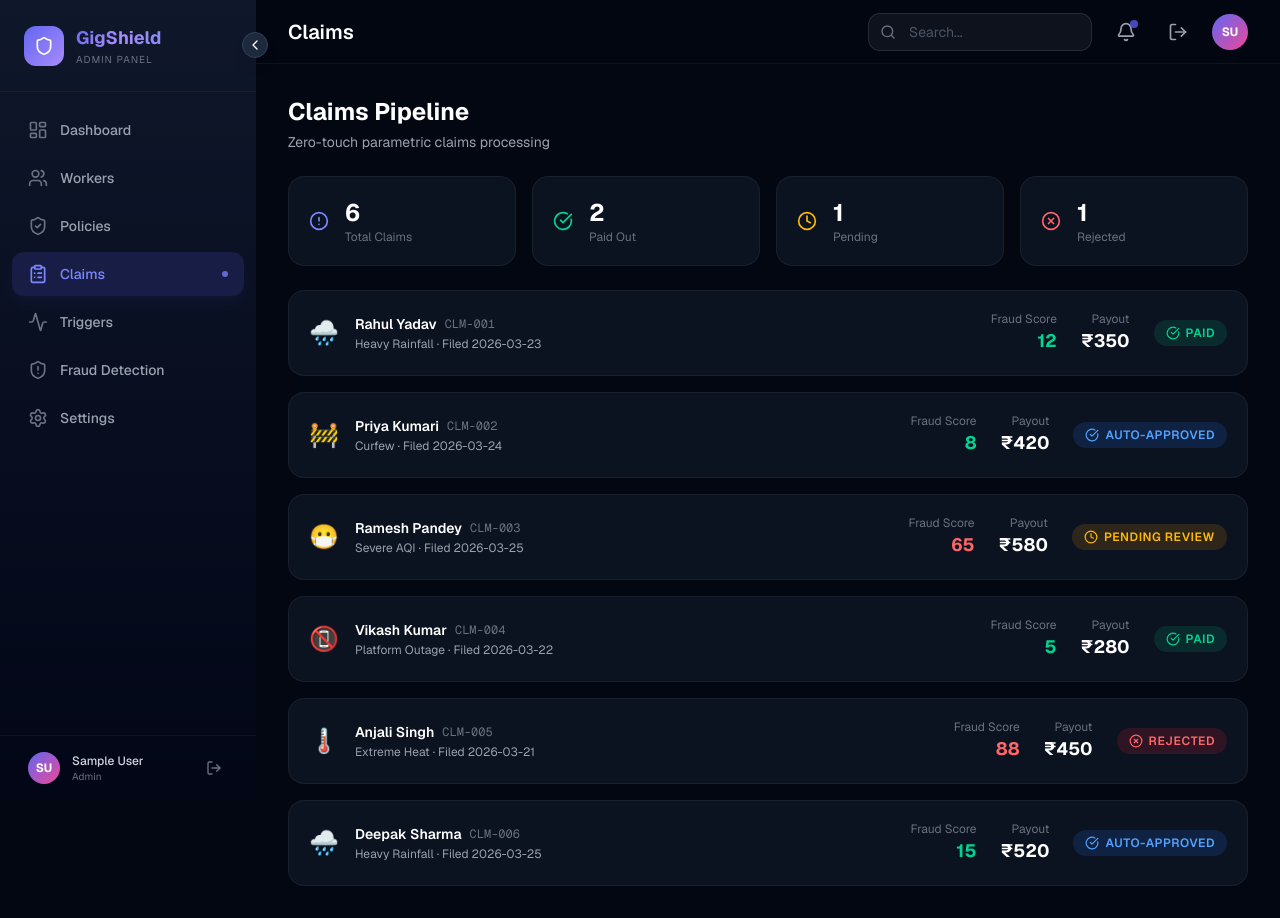
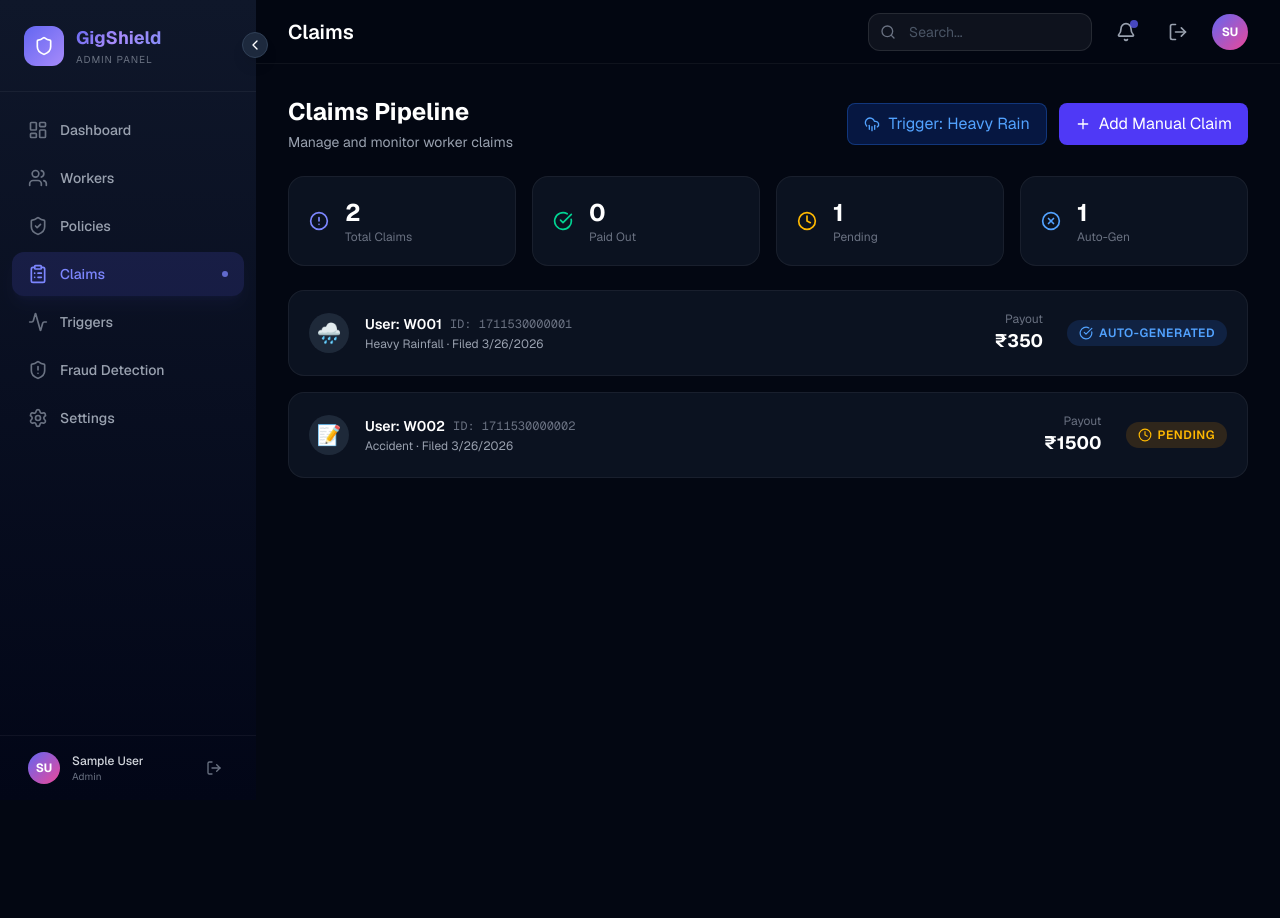
Before and after one commit to ArjunRajputGLA/Guidewire-DEVTrails-Hackathon, a Next.js app: page /admin/claims in a window 1280 px wide. After the commit the page ends 800 px from the top, so only its background shows below. Built offline with nearby package versions, Linux system fonts and the light colour scheme; sample sign-in values are in the browser's storage.

Commit message:
included more locations to be monitored

```diff
--- a/src/app/admin/claims/page.tsx
+++ b/src/app/admin/claims/page.tsx
@@ -1,34 +1,136 @@
 "use client";
-import { claims } from "@/data/mockData";
-import { AlertCircle, CheckCircle, Clock, XCircle } from "lucide-react";
+import { useState, useEffect } from "react";
+import { AlertCircle, CheckCircle, Clock, XCircle, Plus, CloudRain } from "lucide-react";
+import { getClaims, addClaim, Claim } from "@/services/claimService";
 
 export default function ClaimsPage() {
-  const statusConfig: Record<string, { color: string; icon: React.ReactNode; label: string }> = {
-    "paid": { color: "bg-emerald-500/15 text-emerald-400", icon: <CheckCircle className="w-3.5 h-3.5" />, label: "Paid" },
-    "auto-approved": { color: "bg-blue-500/15 text-blue-400", icon: <CheckCircle className="w-3.5 h-3.5" />, label: "Auto-Approved" },
-    "pending-review": { color: "bg-amber-500/15 text-amber-400", icon: <Clock className="w-3.5 h-3.5" />, label: "Pending Review" },
-    "rejected": { color: "bg-red-500/15 text-red-400", icon: <XCircle className="w-3.5 h-3.5" />, label: "Rejected" },
+  const [claimsList, setClaimsList] = useState<Claim[]>([]);
+  const [isManualFormOpen, setIsManualFormOpen] = useState(false);
+  const [newClaimData, setNewClaimData] = useState({ userId: "", reason: "", amount: "" });
+
+  useEffect(() => {
+    loadClaims();
+  }, []);
+
+  const loadClaims = () => {
+    setClaimsList(getClaims());
   };
 
-  const fraudScoreColor = (score: number) => {
-    if (score < 30) return "text-emerald-400";
-    if (score < 60) return "text-amber-400";
-    return "text-red-400";
+  const handleAddClaim = (e: React.FormEvent) => {
+    e.preventDefault();
+    if (!newClaimData.userId || !newClaimData.reason || !newClaimData.amount) return;
+
+    addClaim({
+      userId: newClaimData.userId,
+      reason: newClaimData.reason,
+      amount: Number(newClaimData.amount),
+    });
+
+    setNewClaimData({ userId: "", reason: "", amount: "" });
+    setIsManualFormOpen(false);
+    loadClaims();
+  };
+
+  const handleTriggerHeavyRain = () => {
+    // Auto-generate claims from triggers
+    addClaim({
+      userId: "W" + Math.floor(Math.random() * 1000).toString().padStart(3, '0'),
+      reason: "Weather Disruption",
+      amount: 500,
+      status: "Auto-Generated"
+    });
+    loadClaims();
+  };
+
+  const statusConfig: Record<string, { color: string; icon: React.ReactNode; label: string }> = {
+    "Paid": { color: "bg-emerald-500/15 text-emerald-400", icon: <CheckCircle className="w-3.5 h-3.5" />, label: "Paid" },
+    "Auto-Generated": { color: "bg-blue-500/15 text-blue-400", icon: <CheckCircle className="w-3.5 h-3.5" />, label: "Auto-Generated" },
+    "Pending": { color: "bg-amber-500/15 text-amber-400", icon: <Clock className="w-3.5 h-3.5" />, label: "Pending" },
+    "Rejected": { color: "bg-red-500/15 text-red-400", icon: <XCircle className="w-3.5 h-3.5" />, label: "Rejected" },
+  };
+
+  const getStatusConfig = (status: string) => {
+    return statusConfig[status] || statusConfig["Pending"];
   };
 
   const stats = [
-    { label: "Total Claims", value: claims.length, icon: <AlertCircle className="w-5 h-5 text-indigo-400" /> },
-    { label: "Paid Out", value: claims.filter(c => c.status === "paid").length, icon: <CheckCircle className="w-5 h-5 text-emerald-400" /> },
-    { label: "Pending", value: claims.filter(c => c.status === "pending-review").length, icon: <Clock className="w-5 h-5 text-amber-400" /> },
-    { label: "Rejected", value: claims.filter(c => c.status === "rejected").length, icon: <XCircle className="w-5 h-5 text-red-400" /> },
+    { label: "Total Claims", value: claimsList.length, icon: <AlertCircle className="w-5 h-5 text-indigo-400" /> },
+    { label: "Paid Out", value: claimsList.filter(c => c.status === "Paid").length, icon: <CheckCircle className="w-5 h-5 text-emerald-400" /> },
+    { label: "Pending", value: claimsList.filter(c => c.status === "Pending").length, icon: <Clock className="w-5 h-5 text-amber-400" /> },
+    { label: "Auto-Gen", value: claimsList.filter(c => c.status === "Auto-Generated").length, icon: <XCircle className="w-5 h-5 text-blue-400" /> },
   ];
 
   return (
     <div className="space-y-6 animate-fade-in">
-      <div>
-        <h2 className="text-2xl font-bold text-white">Claims Pipeline</h2>
-        <p className="text-sm text-gray-400 mt-1">Zero-touch parametric claims processing</p>
+      <div className="flex justify-between items-center">
+        <div>
+          <h2 className="text-2xl font-bold text-white">Claims Pipeline</h2>
+          <p className="text-sm text-gray-400 mt-1">Manage and monitor worker claims</p>
+        </div>
+        <div className="flex gap-3">
+          <button
+            onClick={handleTriggerHeavyRain}
+            className="flex items-center gap-2 px-4 py-2 bg-blue-600/20 text-blue-400 rounded-lg hover:bg-blue-600/30 transition-colors border border-blue-500/30"
+          >
+            <CloudRain className="w-4 h-4" />
+            Trigger: Heavy Rain
+          </button>
+          <button
+            onClick={() => setIsManualFormOpen(!isManualFormOpen)}
+            className="flex items-center gap-2 px-4 py-2 bg-indigo-600 text-white rounded-lg hover:bg-indigo-700 transition-colors"
+          >
+            <Plus className="w-4 h-4" />
+            Add Manual Claim
+          </button>
+        </div>
       </div>
+
+      {isManualFormOpen && (
+        <div className="glass-card p-5 animate-fade-in border border-indigo-500/30">
+          <h3 className="text-lg font-medium text-white mb-4">Create New Claim</h3>
+          <form onSubmit={handleAddClaim} className="grid grid-cols-1 md:grid-cols-4 gap-4 items-end">
+            <div>
+              <label className="block text-xs text-gray-400 mb-1">User ID</label>
+              <input
+                type="text"
+                value={newClaimData.userId}
+                onChange={(e) => setNewClaimData({...newClaimData, userId: e.target.value})}
+                placeholder="e.g. W001"
+                className="w-full bg-gray-900/50 border border-gray-700 rounded-md px-3 py-2 text-white text-sm focus:outline-none focus:border-indigo-500"
+                required
+              />
+            </div>
+            <div>
+              <label className="block text-xs text-gray-400 mb-1">Reason</label>
+              <input
+                type="text"
+                value={newClaimData.reason}
+                onChange={(e) => setNewClaimData({...newClaimData, reason: e.target.value})}
+                placeholder="e.g. Accident"
+                className="w-full bg-gray-900/50 border border-gray-700 rounded-md px-3 py-2 text-white text-sm focus:outline-none focus:border-indigo-500"
+                required
+              />
+            </div>
+            <div>
+              <label className="block text-xs text-gray-400 mb-1">Amount (₹)</label>
+              <input
+                type="number"
+                value={newClaimData.amount}
+                onChange={(e) => setNewClaimData({...newClaimData, amount: e.target.value})}
+                placeholder="0"
+                className="w-full bg-gray-900/50 border border-gray-700 rounded-md px-3 py-2 text-white text-sm focus:outline-none focus:border-indigo-500"
+                required
+              />
+            </div>
+            <button
+              type="submit"
+              className="w-full bg-emerald-600 text-white rounded-md px-4 py-2 text-sm font-medium hover:bg-emerald-700 transition-colors h-[38px]"
+            >
+              Submit Claim
+            </button>
+          </form>
+        </div>
+      )}
 
       {/* Stats */}
       <div className="grid grid-cols-2 md:grid-cols-4 gap-4">
@@ -45,31 +147,29 @@ export default function ClaimsPage() {
 
       {/* Claims Cards */}
       <div className="space-y-4">
-        {claims.map((claim, i) => (
+        {claimsList.map((claim, i) => (
           <div key={claim.id} className="glass-card p-5 flex items-center justify-between"
-            style={{ animationDelay: `${i * 80}ms` }}>
+            style={{ animationDelay: `${(i % 10) * 80}ms` }}>
             <div className="flex items-center gap-4">
-              <span className="text-2xl">{claim.triggerIcon}</span>
+              <div className="w-10 h-10 rounded-full bg-gray-800 flex items-center justify-center text-xl overflow-hidden shrink-0">
+                {claim.reason.toLowerCase().includes('rain') || claim.reason.toLowerCase().includes('weather') ? '🌧️' : '📝'}
+              </div>
               <div>
                 <div className="flex items-center gap-2">
-                  <p className="text-sm font-semibold text-white">{claim.workerName}</p>
-                  <span className="text-xs font-mono text-gray-500">{claim.id}</span>
+                  <p className="text-sm font-semibold text-white">User: {claim.userId}</p>
+                  <span className="text-xs font-mono text-gray-500">ID: {claim.id}</span>
                 </div>
-                <p className="text-xs text-gray-400 mt-0.5">{claim.triggerType} · Filed {claim.filedAt}</p>
+                <p className="text-xs text-gray-400 mt-0.5">{claim.reason} · Filed {new Date(claim.createdAt).toLocaleDateString()}</p>
               </div>
             </div>
             <div className="flex items-center gap-6">
               <div className="text-right">
-                <p className="text-xs text-gray-500">Fraud Score</p>
-                <p className={`text-lg font-bold ${fraudScoreColor(claim.fraudScore)}`}>{claim.fraudScore}</p>
-              </div>
-              <div className="text-right">
                 <p className="text-xs text-gray-500">Payout</p>
                 <p className="text-lg font-bold text-white">₹{claim.amount}</p>
               </div>
-              <span className={`status-badge flex items-center gap-1.5 ${statusConfig[claim.status].color}`}>
-                {statusConfig[claim.status].icon}
-                {statusConfig[claim.status].label}
+              <span className={`status-badge flex items-center gap-1.5 ${getStatusConfig(claim.status).color}`}>
+                {getStatusConfig(claim.status).icon}
+                {getStatusConfig(claim.status).label}
               </span>
             </div>
           </div>
--- a/src/app/admin/dashboard/page.tsx
+++ b/src/app/admin/dashboard/page.tsx
@@ -169,9 +169,8 @@ export default function AdminDashboardPage() {
             {loadingTriggers && <RefreshCw className="w-4 h-4 text-indigo-400 animate-spin" />}
           </div>
           <div className="space-y-3">
-            {liveTriggers.length === 0 && !loadingTriggers ? (
-              <div className="text-center py-6">
-                <span className="text-2xl mb-2 block">☀️</span>
+            {liveTriggers.filter(t => t.status === "active").length === 0 && !loadingTriggers ? (
+              <div className="text-center py-31">
                 <p className="text-sm text-gray-400">No active disruptions detected.</p>
               </div>
             ) : (
--- /dev/null
+++ b/src/data/locations.ts
@@ -0,0 +1,22 @@
+export interface CityLocation {
+  city: string;
+  zones: string[];
+}
+
+export const locations: CityLocation[] = [
+  // Tier 1 Cities
+  { city: "Mumbai", zones: ["Andheri West", "Bandra", "Dadar", "Powai", "Navi Mumbai"] },
+  { city: "Delhi", zones: ["Karol Bagh", "Dwarka", "Connaught Place", "South Ex", "Rohini"] },
+  { city: "Bengaluru", zones: ["Koramangala", "HSR Layout", "Indiranagar", "Whitefield", "Marathahalli"] },
+  { city: "Hyderabad", zones: ["Madhapur", "Gachibowli", "Banjara Hills", "Kukatpally", "Jubilee Hills"] },
+  { city: "Chennai", zones: ["T. Nagar", "Anna Nagar", "Velachery", "Adyar", "OMR"] },
+  { city: "Kolkata", zones: ["Salt Lake", "Park Street", "New Town", "Ballygunge", "Dum Dum"] },
+  // Tier 2 Cities
+  { city: "Pune", zones: ["Koregaon Park", "Hinjewadi", "Viman Nagar", "Kothrud"] },
+  { city: "Ahmedabad", zones: ["Satellite", "Navrangpura", "Vastrapur", "SG Highway"] },
+  { city: "Jaipur", zones: ["Malviya Nagar", "Vaishali Nagar", "C-Scheme", "Mansarovar"] },
+  { city: "Lucknow", zones: ["Gomti Nagar", "Hazratganj", "Aliganj", "Indira Nagar"] },
+  { city: "Chandigarh", zones: ["Sector 17", "Sector 35", "Sector 43", "Mohali"] },
+  { city: "Kochi", zones: ["Edappally", "Kakkanad", "MG Road", "Palarivattom"] },
+  { city: "Indore", zones: ["Vijay Nagar", "Palasia", "Bhawarkuan", "Rau"] },
+];
--- /dev/null
+++ b/src/services/claimService.ts
@@ -0,0 +1,43 @@
+export interface Claim {
+  id: string;
+  userId: string;
+  reason: string;
+  amount: number;
+  status: string;
+  createdAt: string;
+}
+
+// In-memory storage
+let claims: Claim[] = [
+  {
+    id: "1711530000001",
+    userId: "W001",
+    reason: "Heavy Rainfall",
+    amount: 350,
+    status: "Auto-Generated",
+    createdAt: new Date().toISOString(),
+  },
+  {
+    id: "1711530000002",
+    userId: "W002",
+    reason: "Accident",
+    amount: 1500,
+    status: "Pending",
+    createdAt: new Date().toISOString(),
+  }
+];
+
+export const getClaims = (): Claim[] => {
+  return [...claims];
+};
+
+export const addClaim = (claimData: Omit<Claim, "id" | "createdAt" | "status"> & { status?: string }): Claim => {
+  const newClaim: Claim = {
+    ...claimData,
+    id: Date.now().toString(),
+    status: claimData.status || "Pending",
+    createdAt: new Date().toISOString(),
+  };
+  claims = [newClaim, ...claims];
+  return newClaim;
+};
--- /dev/null
+++ b/src/services/monitorService.ts
@@ -0,0 +1,40 @@
+import { fetchWeather } from "./weatherService";
+import { generateTriggers, DisruptionTrigger } from "./triggerService";
+import { locations } from "../data/locations";
+
+export interface IntegratedTrigger extends DisruptionTrigger {
+  city: string;
+  zone: string;
+}
+
+export const monitorAllLocations = async (): Promise<IntegratedTrigger[]> => {
+  const weatherPromises = locations.map((loc) => fetchWeather(loc.city));
+  const weatherResults = await Promise.all(weatherPromises);
+
+  const allTriggers: IntegratedTrigger[] = [];
+
+  weatherResults.forEach((weatherData) => {
+    // Generate triggers for the entire city
+    const cityTriggers = generateTriggers(weatherData);
+
+    // Find the location object to pick a random zone if needed,
+    // though typically the trigger might affect the whole city or specific zones.
+    const locationInfo = locations.find((l) => l.city === weatherData.city);
+    const zones = locationInfo?.zones || [];
+
+    cityTriggers.forEach((trigger) => {
+      // For demonstration, we'll assign a random zone from the city to represent isolated issues,
+      // or "All Zones" if it's a general city alert.
+      const zone = zones.length > 0 ? zones[Math.floor(Math.random() * zones.length)] : "All Zones";
+
+      allTriggers.push({
+        ...trigger,
+        city: weatherData.city, // Re-affirm city mapping explicitly
+        zone,
+        location: `${weatherData.city} (${zone})`, // Enhance display location
+      });
+    });
+  });
+
+  return allTriggers;
+};
```
Also changed, not shown: src/app/admin/triggers/page.tsx (+62 -35 lines).
